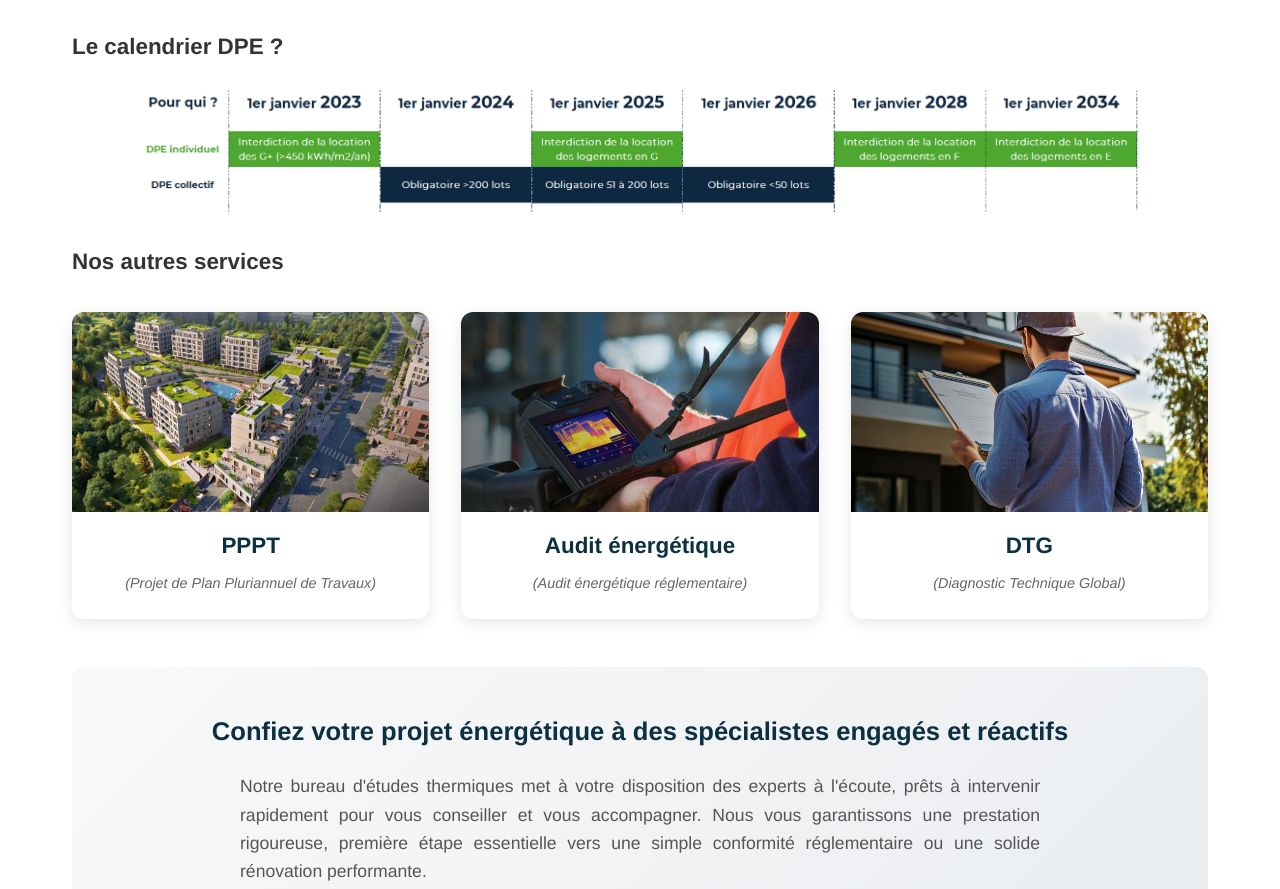
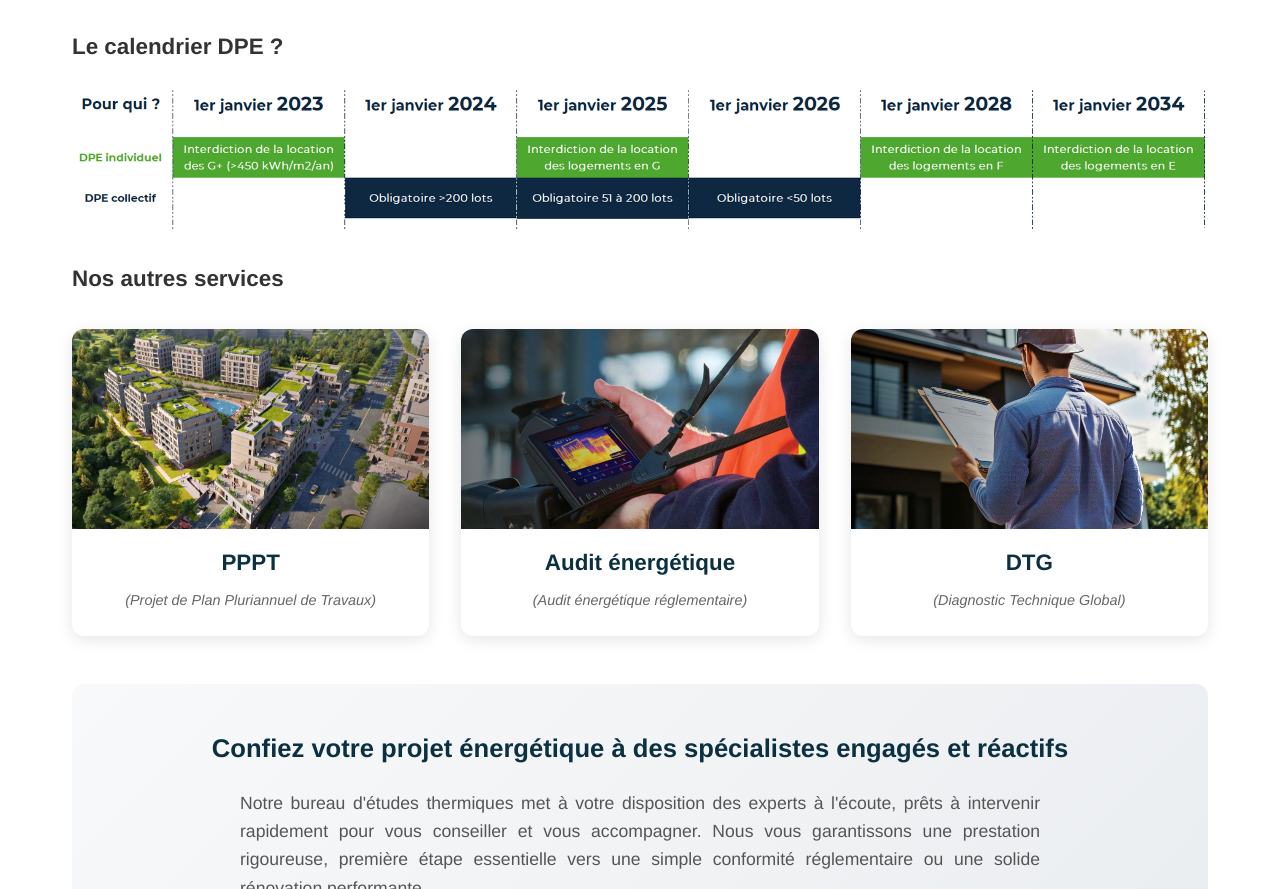
Before and after one commit to ELHIMASS/eneliv1, a plain HTML site: page dpe/index.html in a window 1280 px wide. Shown: the part 2721-3610 px from the top of the page. Drawn offline with Linux system fonts and the light colour scheme.

Commit message:
new edits

```diff
--- a/dpe/index.html
+++ b/dpe/index.html
@@ -766,7 +766,7 @@
         <h2 class="section-title">Le calendrier DPE ?</h2>
 
         <div class="calendar-section">
-            <img src="../home/assets/cald.png" alt="Calendrier DPE" style="width: 100%; max-width: 1000px; height: auto; border-radius: 8px; margin: 0 auto; display: block;">
+            <img src="../home/assets/cald.png" alt="Calendrier DPE" style="width: 100%; max-width: 1300px; height: auto; border-radius: 8px; margin: 0 auto; display: block;">
         </div>
 
         <!-- Services Section -->
```
